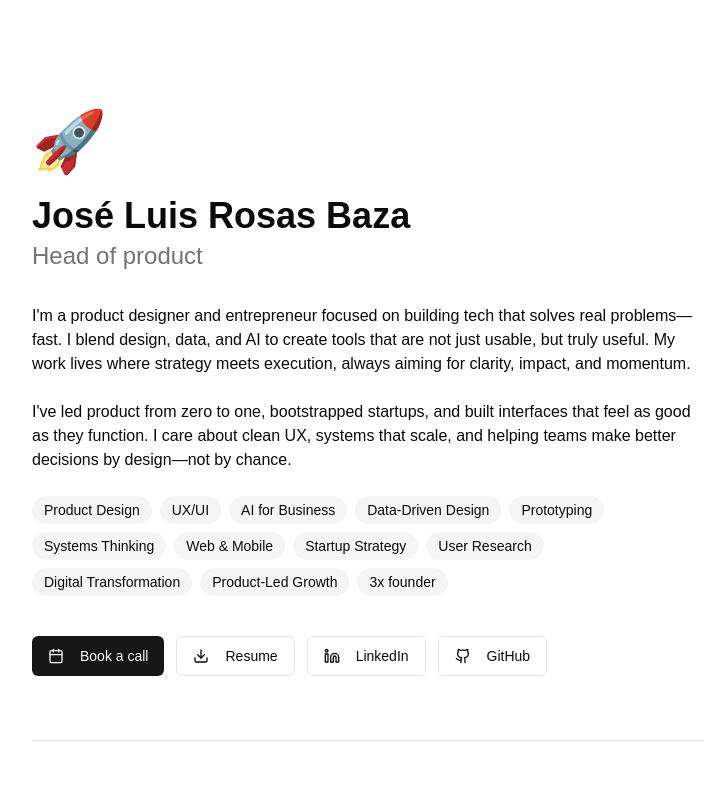
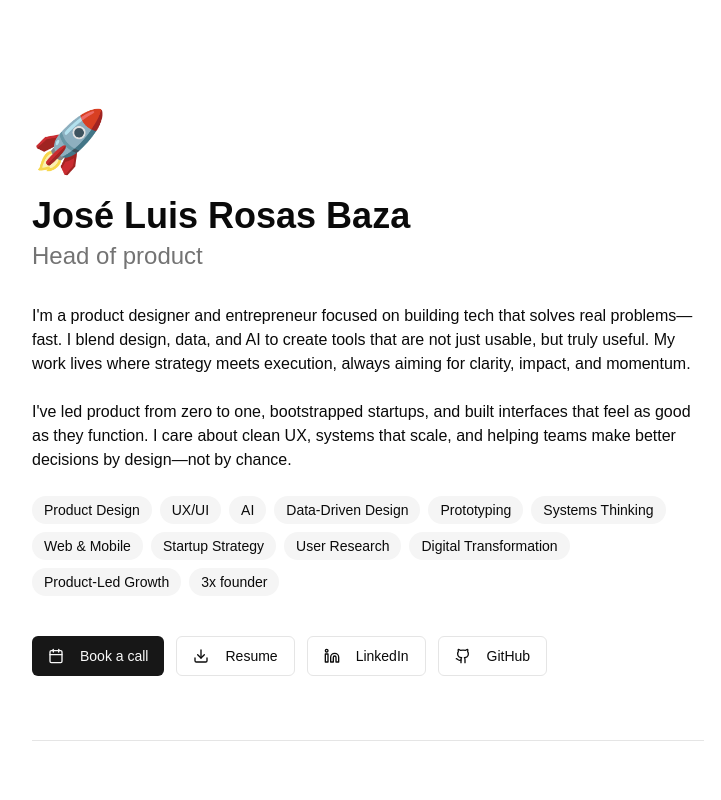
Before and after one commit to bazaescribe/portfolio, a Next.js app: page / in a window 1280 px wide. Shown: the top 800 px of the page, without its empty margins (272-993 px from the left). Built offline with nearby package versions, Linux system fonts and the light colour scheme.

Commit message:
Small change

```diff
--- a/components/product-portfolio.tsx
+++ b/components/product-portfolio.tsx
@@ -89,7 +89,7 @@ export default function ProductPortfolio() {
           <div className="flex flex-wrap gap-2 mt-6">
             <span className="px-3 py-1 bg-muted rounded-full text-sm">Product Design</span>
             <span className="px-3 py-1 bg-muted rounded-full text-sm">UX/UI</span>
-            <span className="px-3 py-1 bg-muted rounded-full text-sm">AI for Business</span>
+            <span className="px-3 py-1 bg-muted rounded-full text-sm">AI</span>
             <span className="px-3 py-1 bg-muted rounded-full text-sm">Data-Driven Design</span>
             <span className="px-3 py-1 bg-muted rounded-full text-sm">Prototyping</span>
             <span className="px-3 py-1 bg-muted rounded-full text-sm">Systems Thinking</span>
```
